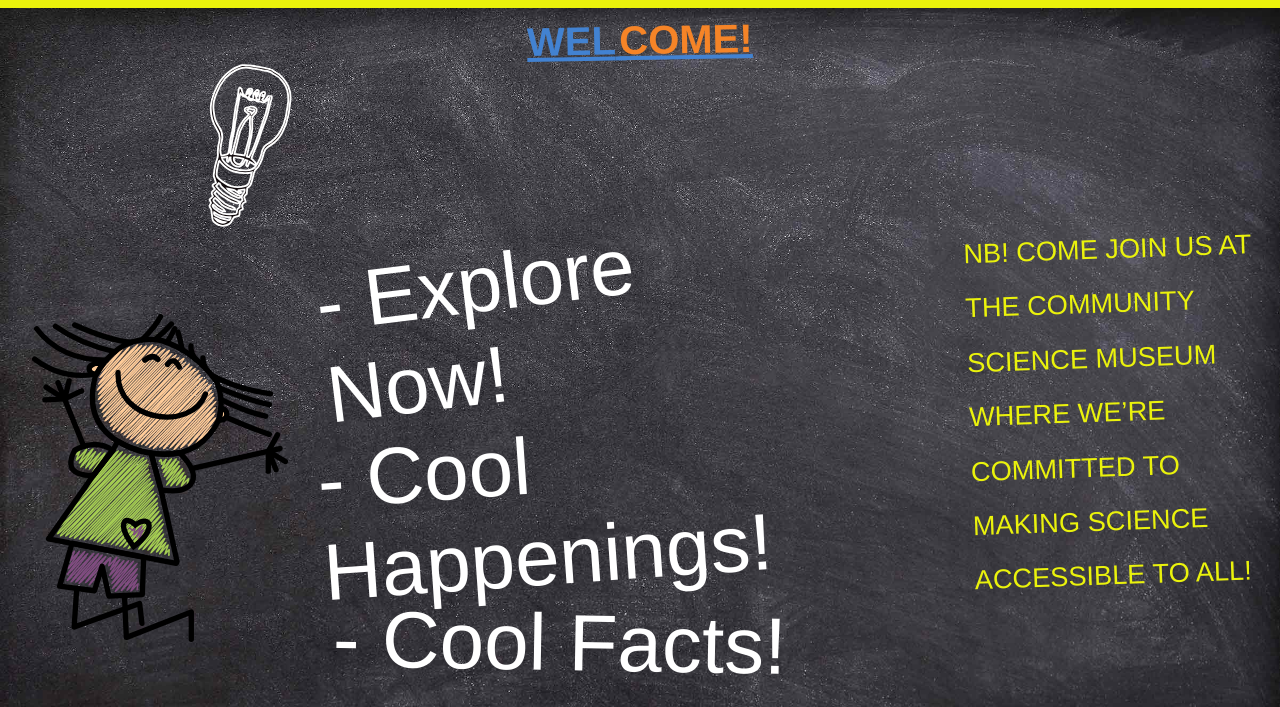
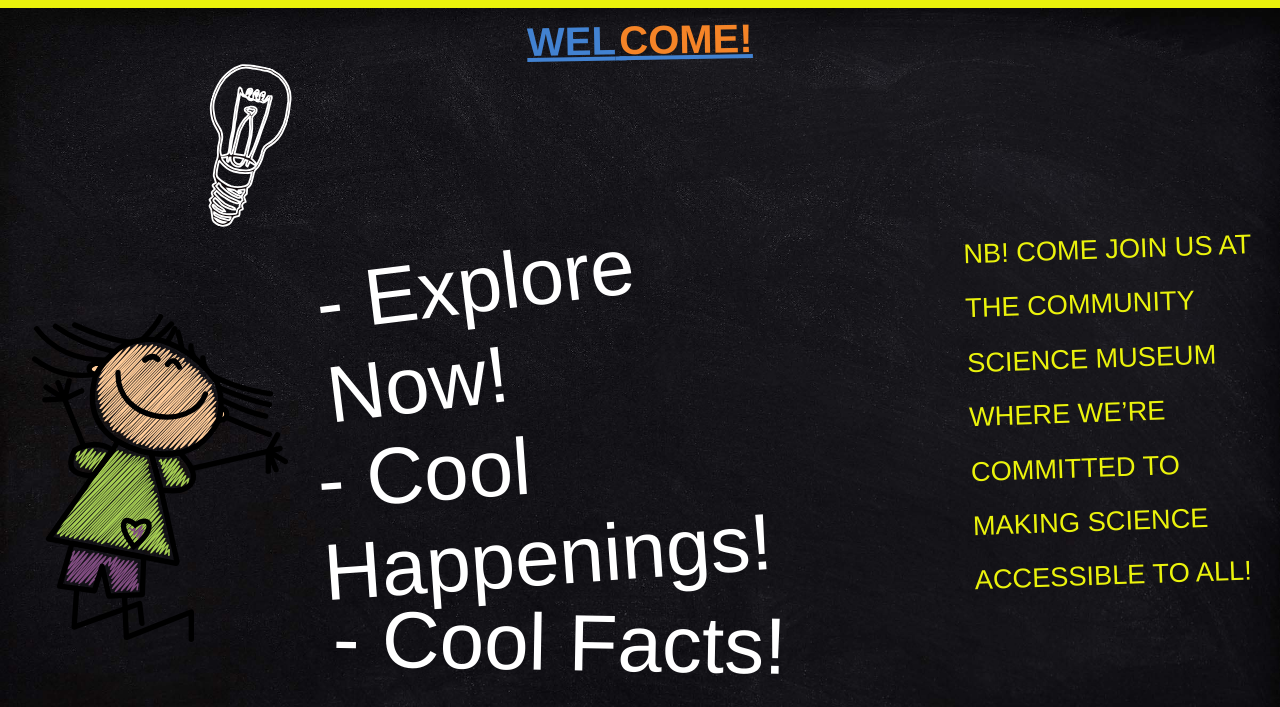
Before and after one commit to matshel/communitysciencemuseum, a plain HTML site: page index.html in a window 1280 px wide. Shown: the part 92-799 px from the top of the page. Drawn offline with Linux system fonts and the light colour scheme; a web font is replaced by a local one.

Commit message:
contrast background

```diff
--- a/css/style.css
+++ b/css/style.css
@@ -127,6 +127,9 @@ label i {
   color: #4282d1;
   margin-top: 10px;
   transform: rotate(-1deg);
+  /* background: #000;
+  border-radius: 20px;
+  padding: 0 20px; */
 }
 
 .grid2 a:hover {
@@ -196,7 +199,7 @@ nav a:hover {
 /* WRAPPER MAIN PAGES */
 
 .wrapper {
-  background-image: url(/img/blackboard.jpg);
+  background-image: url(/img/blackboard-darkened.jpg);
   background-size: cover;
   background-repeat: no-repeat;
   font-family: chalky, sans-serif;
```
Also changed, not shown: css/involvement.css (+12 -0 lines), img/blackboard-darkened.jpg (added).
